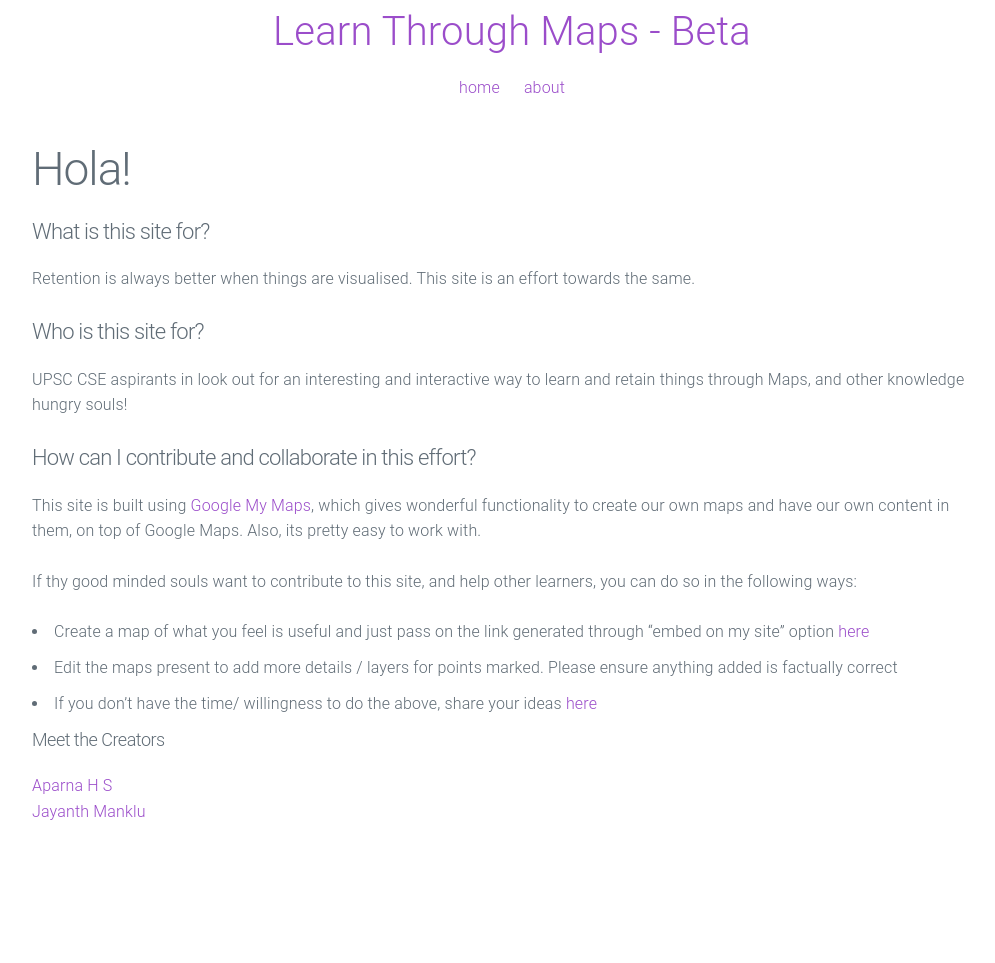
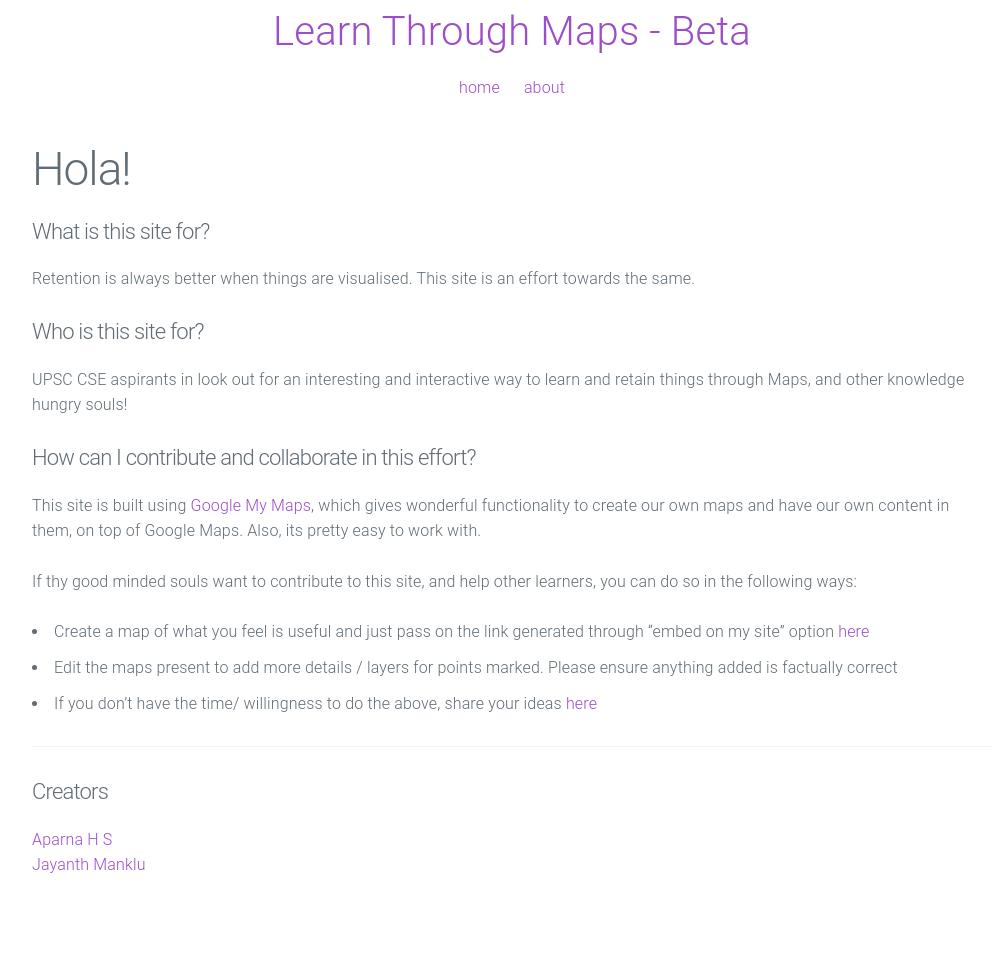
Before and after one commit to learnthroughmaps/learnthroughmaps.github.io, a Jekyll site: the page built from about.md, in a window 1280 px wide. Shown: the whole page, without its empty margins (128-1123 px from the left). Built offline with Jekyll 4.4.1, drawn with Linux system fonts in a browser that asks for light colours; before the commit the page ends 909 px from its top, so only the background shows below that.

Commit message:
about-minor change

```diff
--- a/about.md
+++ b/about.md
@@ -25,7 +25,8 @@ If thy good minded souls want to contribute to this site, and help other learner
 - If you don't have the time/ willingness to do the above, share your ideas [here](https://goo.gl/forms/VItkiXGEpYHqNP3F3)
 
 
-##### Meet the Creators
+---------------------
+#### Creators
 
 [Aparna H S](https://www.linkedin.com/in/aparna-h-s-67a3585a/)
 <br>[Jayanth Manklu](https://www.linkedin.com/in/jayanthmanklu/)
```
